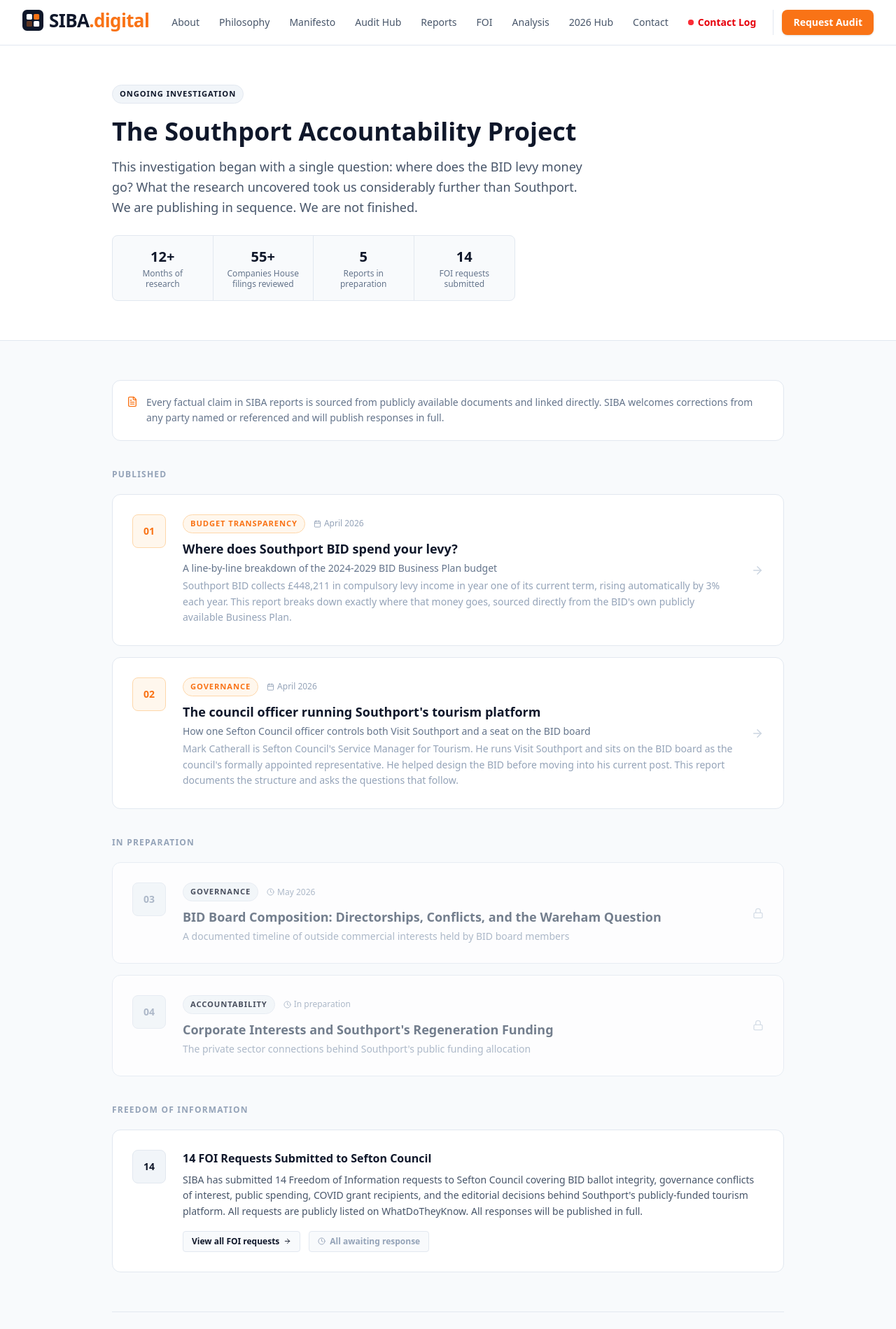
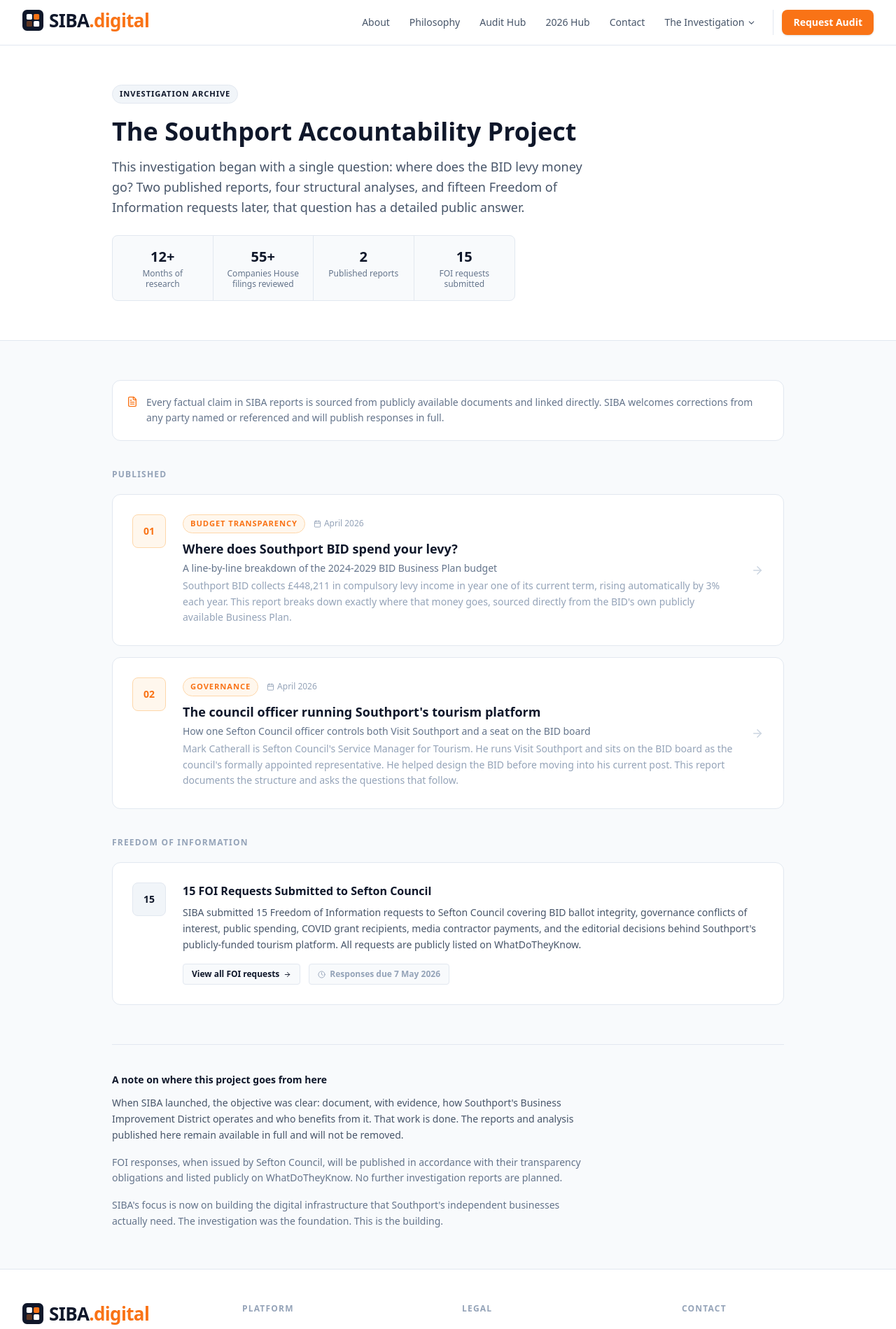
Before and after one commit to damian756/siba.digital, a Next.js app: page /reports in a window 1280 px wide. Shown: the top 1899 px of the page at 70% size. Built offline with nearby package versions, Linux system fonts and the light colour scheme.

Commit message:
Close investigation phase: remove pending reports, update copy, rebuild nav with dropdown

```diff
--- a/app/analysis/page.tsx
+++ b/app/analysis/page.tsx
@@ -66,10 +66,18 @@ export default function AnalysisPage() {
             Not reactive complaints about individual boards. Analysis of why
             the model itself produces predictable outcomes regardless of intent.
           </p>
-          <div className="mt-6 inline-flex items-center gap-2 rounded-lg border border-[#e2e8f0] bg-[#f8fafc] px-4 py-3">
-            <span className="w-1.5 h-1.5 rounded-full bg-[#94a3b8] flex-shrink-0" />
-            <p className="text-xs text-[#64748b] leading-relaxed">
-              The active investigation phase is complete. 15 Freedom of Information requests remain outstanding with responses due by 7 May 2026. All findings are published in full and will remain so. FOI responses will be added to the public record as they arrive.
+          <div className="mt-6 rounded-lg border border-[#e2e8f0] bg-[#f8fafc] px-5 py-4 max-w-2xl">
+            <p className="text-xs font-semibold text-[#0f172a] mb-2">A note on where this project goes from here</p>
+            <p className="text-xs text-[#64748b] leading-relaxed mb-2">
+              When SIBA launched, the objective was to document, with evidence, how Southport&apos;s
+              Business Improvement District operates and who benefits from it. That work is done.
+              Everything published here remains available in full and will not be removed. No
+              further analysis is planned.
+            </p>
+            <p className="text-xs text-[#94a3b8] leading-relaxed">
+              15 Freedom of Information requests are on the public record via WhatDoTheyKnow.
+              Responses, when issued by Sefton Council, will be published under their transparency
+              obligations. SIBA&apos;s focus is now on building Southport&apos;s digital infrastructure.
             </p>
           </div>
         </div>
--- a/app/page.tsx
+++ b/app/page.tsx
@@ -134,7 +134,7 @@ export default function HomePage() {
             </p>
             <span className="inline-flex items-center gap-1.5 text-[10px] font-bold uppercase tracking-widest text-[#475569] border border-[#1e293b] rounded px-2.5 py-1">
               <span className="w-1.5 h-1.5 rounded-full bg-[#475569]" />
-              Active investigation phase complete. 15 FOI requests outstanding. All findings published.
+              Investigation complete. All findings published.
             </span>
           </div>
           <div className="space-y-0 divide-y divide-[#1e293b]">
--- a/app/reports/page.tsx
+++ b/app/reports/page.tsx
@@ -1,18 +1,18 @@
 import type { Metadata } from "next";
 import Link from "next/link";
-import { ArrowRight, FileText, Calendar, Lock, Clock, ExternalLink } from "lucide-react";
+import { ArrowRight, FileText, Calendar, Clock } from "lucide-react";
 
 export const metadata: Metadata = {
   title: "SIBA Reports: The Southport Accountability Project",
   description:
-    "An ongoing investigation into BID governance, levy spending, and the corporate interests shaping Southport's regeneration. Publishing in sequence.",
+    "Published reports on BID governance, levy spending, and the corporate interests shaping Southport's regeneration. The investigation is complete.",
   alternates: {
     canonical: "https://www.siba.digital/reports",
   },
   openGraph: {
     title: "SIBA Reports: The Southport Accountability Project",
     description:
-      "An ongoing investigation into BID governance, levy spending, and the corporate interests shaping Southport's regeneration. Publishing in sequence.",
+      "Published reports on BID governance, levy spending, and the corporate interests shaping Southport's regeneration.",
     url: "https://www.siba.digital/reports",
     type: "website",
   },
@@ -41,28 +41,11 @@ const publishedReports = [
   },
 ];
 
-const upcomingReports = [
-  {
-    number: "03",
-    title: "BID Board Composition: Directorships, Conflicts, and the Wareham Question",
-    subtitle: "A documented timeline of outside commercial interests held by BID board members",
-    date: "May 2026",
-    category: "Governance",
-  },
-  {
-    number: "04",
-    title: "Corporate Interests and Southport's Regeneration Funding",
-    subtitle: "The private sector connections behind Southport's public funding allocation",
-    date: "In preparation",
-    category: "Accountability",
-  },
-];
-
 const methodologyStats = [
   { value: "12+", label: "Months of research" },
   { value: "55+", label: "Companies House filings reviewed" },
-  { value: "5", label: "Reports in preparation" },
-  { value: "14", label: "FOI requests submitted" },
+  { value: "2", label: "Published reports" },
+  { value: "15", label: "FOI requests submitted" },
 ];
 
 export default function ReportsPage() {
@@ -71,14 +54,14 @@ export default function ReportsPage() {
       {/* Header */}
       <div className="bg-white border-b border-[#e2e8f0]">
         <div className="mx-auto max-w-5xl px-4 sm:px-6 lg:px-8 py-14">
-          <span className="badge badge-navy mb-5">Ongoing Investigation</span>
+          <span className="badge badge-navy mb-5">Investigation Archive</span>
           <h1 className="text-4xl font-bold text-[#0f172a] mb-4">
             The Southport Accountability Project
           </h1>
           <p className="text-lg text-[#475569] leading-relaxed max-w-2xl mb-6">
             This investigation began with a single question: where does the BID levy money go?
-            What the research uncovered took us considerably further than Southport.
-            We are publishing in sequence. We are not finished.
+            Two published reports, four structural analyses, and fifteen Freedom of Information
+            requests later, that question has a detailed public answer.
           </p>
 
           {/* Methodology stats */}
@@ -145,41 +128,6 @@ export default function ReportsPage() {
           </div>
         </div>
 
-        {/* Upcoming reports */}
-        <div className="mt-10">
-          <p className="text-xs font-bold uppercase tracking-widest text-[#94a3b8] mb-5">
-            In preparation
-          </p>
-          <div className="space-y-4">
-            {upcomingReports.map((r) => (
-              <div
-                key={r.number}
-                className="card bg-white p-7 flex flex-col sm:flex-row gap-6 opacity-75"
-              >
-                <div className="flex-shrink-0">
-                  <div className="flex h-12 w-12 items-center justify-center rounded-lg bg-[#f1f5f9] border border-[#e2e8f0]">
-                    <span className="text-sm font-bold text-[#94a3b8]">{r.number}</span>
-                  </div>
-                </div>
-                <div className="flex-1 min-w-0">
-                  <div className="flex flex-wrap items-center gap-3 mb-2">
-                    <span className="badge badge-navy">{r.category}</span>
-                    <span className="inline-flex items-center gap-1 text-xs text-[#94a3b8]">
-                      <Clock size={11} />
-                      {r.date}
-                    </span>
-                  </div>
-                  <h2 className="text-lg font-bold text-[#475569] mb-1">{r.title}</h2>
-                  <p className="text-sm text-[#94a3b8]">{r.subtitle}</p>
-                </div>
-                <div className="flex-shrink-0 self-center">
-                  <Lock size={16} className="text-[#cbd5e1]" />
-                </div>
-              </div>
-            ))}
-          </div>
-        </div>
-
         {/* FOI block */}
         <div className="mt-10">
           <p className="text-xs font-bold uppercase tracking-widest text-[#94a3b8] mb-5">
@@ -188,20 +136,20 @@ export default function ReportsPage() {
           <div className="card bg-white p-7 border-l-4 border-l-[#0f172a]">
             <div className="flex flex-col sm:flex-row gap-6 items-start">
               <div className="flex-shrink-0">
-                <div className="flex h-12 w-12 items-center justify-center rounded-lg bg-[#f1f5f9] border border-[#e2e8f0]">
-                  <span className="text-sm font-bold text-[#0f172a]">14</span>
+                  <div className="flex h-12 w-12 items-center justify-center rounded-lg bg-[#f1f5f9] border border-[#e2e8f0]">
+                  <span className="text-sm font-bold text-[#0f172a]">15</span>
                 </div>
               </div>
               <div className="flex-1">
                 <h2 className="text-base font-bold text-[#0f172a] mb-2">
-                  14 FOI Requests Submitted to Sefton Council
+                  15 FOI Requests Submitted to Sefton Council
                 </h2>
                 <p className="text-sm text-[#475569] leading-relaxed mb-4">
-                  SIBA has submitted 14 Freedom of Information requests to Sefton Council
-                  covering BID ballot integrity, governance conflicts of interest, public spending,
-                  COVID grant recipients, and the editorial decisions behind Southport&apos;s
-                  publicly-funded tourism platform. All requests are publicly listed on
-                  WhatDoTheyKnow. All responses will be published in full.
+                  SIBA submitted 15 Freedom of Information requests to Sefton Council covering
+                  BID ballot integrity, governance conflicts of interest, public spending, COVID
+                  grant recipients, media contractor payments, and the editorial decisions behind
+                  Southport&apos;s publicly-funded tourism platform. All requests are publicly
+                  listed on WhatDoTheyKnow.
                 </p>
                 <div className="flex flex-wrap gap-3">
                   <Link
@@ -213,7 +161,7 @@ export default function ReportsPage() {
                   </Link>
                   <span className="inline-flex items-center gap-1.5 text-xs font-semibold text-[#94a3b8] border border-[#e2e8f0] rounded px-3 py-1.5 bg-[#f8fafc]">
                     <Clock size={11} />
-                    All awaiting response
+                    Responses due 7 May 2026
                   </span>
                 </div>
               </div>
@@ -224,19 +172,24 @@ export default function ReportsPage() {
         {/* Investigation sign-off */}
         <div className="mt-14 border-t border-[#e2e8f0] pt-10">
           <div className="max-w-2xl">
+            <p className="text-sm font-semibold text-[#0f172a] mb-3">
+              A note on where this project goes from here
+            </p>
             <p className="text-sm text-[#475569] leading-relaxed mb-4">
-              Our research has identified structural patterns connecting local governance decisions
-              to corporate interests at a national and international level. Some of what we have
-              found involves organisations with revenues in the hundreds of millions. We are being
-              thorough. We are taking our time.
+              When SIBA launched, the objective was clear: document, with evidence, how
+              Southport&apos;s Business Improvement District operates and who benefits from it.
+              That work is done. The reports and analysis published here remain available in full
+              and will not be removed.
+            </p>
+            <p className="text-sm text-[#64748b] leading-relaxed mb-4">
+              FOI responses, when issued by Sefton Council, will be published in accordance with
+              their transparency obligations and listed publicly on WhatDoTheyKnow. No further
+              investigation reports are planned.
             </p>
             <p className="text-sm text-[#64748b] leading-relaxed">
-              If you have information relevant to BID governance, Town Deal funding, or business
-              representation in PR8 or PR9, contact{" "}
-              <a href="mailto:damian@siba.digital" className="text-[#f97316] hover:underline">
-                damian@siba.digital
-              </a>
-              . All communications handled in strict confidence.
+              SIBA&apos;s focus is now on building the digital infrastructure that Southport&apos;s
+              independent businesses actually need. The investigation was the foundation. This is
+              the building.
             </p>
           </div>
         </div>
--- a/components/Nav.tsx
+++ b/components/Nav.tsx
@@ -1,26 +1,40 @@
 "use client";
 
 import Link from "next/link";
-import { useState } from "react";
-import { Menu, X } from "lucide-react";
+import { useState, useRef, useEffect } from "react";
+import { Menu, X, ChevronDown } from "lucide-react";
 import SibaLogo from "@/components/SibaLogo";
 
-const links = [
+const topLinks = [
   { href: "/about", label: "About" },
   { href: "/philosophy", label: "Philosophy" },
-  { href: "/manifesto", label: "Manifesto" },
   { href: "/audit", label: "Audit Hub" },
-  { href: "/reports", label: "Reports" },
-  { href: "/foi", label: "FOI" },
-  { href: "/analysis", label: "Analysis" },
   { href: "/2026", label: "2026 Hub" },
   { href: "/contact", label: "Contact" },
 ];
 
-const alertLink = { href: "/contact-log", label: "Contact Log" };
+const investigationLinks = [
+  { href: "/analysis", label: "Analysis" },
+  { href: "/reports", label: "Reports" },
+  { href: "/foi", label: "FOI Requests" },
+  { href: "/contact-log", label: "Contact Log", alert: true },
+  { href: "/manifesto", label: "Manifesto" },
+];
 
 export default function Nav() {
-  const [open, setOpen] = useState(false);
+  const [mobileOpen, setMobileOpen] = useState(false);
+  const [dropdownOpen, setDropdownOpen] = useState(false);
+  const dropdownRef = useRef<HTMLDivElement>(null);
+
+  useEffect(() => {
+    function handleClickOutside(e: MouseEvent) {
+      if (dropdownRef.current && !dropdownRef.current.contains(e.target as Node)) {
+        setDropdownOpen(false);
+      }
+    }
+    document.addEventListener("mousedown", handleClickOutside);
+    return () => document.removeEventListener("mousedown", handleClickOutside);
+  }, []);
 
   return (
     <header className="fixed top-0 left-0 right-0 z-50 bg-white border-b border-[#e2e8f0]">
@@ -32,7 +46,7 @@ export default function Nav() {
 
           {/* Desktop nav */}
           <nav className="hidden md:flex items-center gap-1">
-            {links.map((l) => (
+            {topLinks.map((l) => (
               <Link
                 key={l.href}
                 href={l.href}
@@ -41,16 +55,46 @@ export default function Nav() {
                 {l.label}
               </Link>
             ))}
+
+            {/* Investigation dropdown */}
+            <div className="relative" ref={dropdownRef}>
+              <button
+                onClick={() => setDropdownOpen(!dropdownOpen)}
+                className="inline-flex items-center gap-1 px-3 py-2 rounded-md text-sm font-medium text-[#475569] hover:text-[#0f172a] hover:bg-[#f8fafc] transition-colors"
+              >
+                The Investigation
+                <ChevronDown
+                  size={13}
+                  className={`transition-transform duration-150 ${dropdownOpen ? "rotate-180" : ""}`}
+                />
+              </button>
+
+              {dropdownOpen && (
+                <div className="absolute right-0 top-full mt-1 w-48 rounded-lg border border-[#e2e8f0] bg-white shadow-lg py-1 z-50">
+                  {investigationLinks.map((l) => (
                     <Link
-              href={alertLink.href}
-              className="inline-flex items-center gap-1.5 px-3 py-2 rounded-md text-sm font-semibold text-red-600 hover:text-red-700 hover:bg-red-50 transition-colors"
+                      key={l.href}
+                      href={l.href}
+                      onClick={() => setDropdownOpen(false)}
+                      className={`flex items-center gap-2 px-4 py-2.5 text-sm font-medium transition-colors ${
+                        l.alert
+                          ? "text-red-600 hover:text-red-700 hover:bg-red-50"
+                          : "text-[#475569] hover:text-[#0f172a] hover:bg-[#f8fafc]"
+                      }`}
                     >
-              <span className="relative flex h-2 w-2 flex-shrink-0">
+                      {l.alert && (
+                        <span className="relative flex h-1.5 w-1.5 flex-shrink-0">
                           <span className="animate-ping absolute inline-flex h-full w-full rounded-full bg-red-400 opacity-75" />
-                <span className="relative inline-flex rounded-full h-2 w-2 bg-red-500" />
+                          <span className="relative inline-flex rounded-full h-1.5 w-1.5 bg-red-500" />
                         </span>
-              {alertLink.label}
+                      )}
+                      {l.label}
                     </Link>
+                  ))}
+                </div>
+              )}
+            </div>
+
             <div className="ml-2 pl-3 border-l border-[#e2e8f0]">
               <Link
                 href="/audit#request"
@@ -62,42 +106,60 @@ export default function Nav() {
           </nav>
 
           <button
-            onClick={() => setOpen(!open)}
+            onClick={() => setMobileOpen(!mobileOpen)}
             className="md:hidden p-2 rounded-md text-[#475569] hover:text-[#0f172a] hover:bg-[#f8fafc] transition-colors"
             aria-label="Toggle menu"
           >
-            {open ? <X size={20} /> : <Menu size={20} />}
+            {mobileOpen ? <X size={20} /> : <Menu size={20} />}
           </button>
         </div>
       </div>
 
-      {open && (
+      {/* Mobile menu */}
+      {mobileOpen && (
         <div className="md:hidden border-t border-[#e2e8f0] bg-white px-4 py-4 space-y-1">
-          {links.map((l) => (
+          {topLinks.map((l) => (
             <Link
               key={l.href}
               href={l.href}
-              onClick={() => setOpen(false)}
+              onClick={() => setMobileOpen(false)}
               className="block rounded-md px-3 py-2.5 text-sm font-medium text-[#475569] hover:text-[#0f172a] hover:bg-[#f8fafc]"
             >
               {l.label}
             </Link>
           ))}
+
+          {/* Investigation sub-section */}
+          <div className="pt-1">
+            <p className="px-3 py-1.5 text-[10px] font-bold uppercase tracking-widest text-[#94a3b8]">
+              The Investigation
+            </p>
+            {investigationLinks.map((l) => (
               <Link
-            href={alertLink.href}
-            onClick={() => setOpen(false)}
-            className="flex items-center gap-2 rounded-md px-3 py-2.5 text-sm font-semibold text-red-600 hover:text-red-700 hover:bg-red-50"
+                key={l.href}
+                href={l.href}
+                onClick={() => setMobileOpen(false)}
+                className={`flex items-center gap-2 rounded-md px-3 py-2.5 text-sm font-medium transition-colors ${
+                  l.alert
+                    ? "text-red-600 hover:text-red-700 hover:bg-red-50"
+                    : "text-[#475569] hover:text-[#0f172a] hover:bg-[#f8fafc]"
+                }`}
               >
-            <span className="relative flex h-2 w-2 flex-shrink-0">
+                {l.alert && (
+                  <span className="relative flex h-1.5 w-1.5 flex-shrink-0">
                     <span className="animate-ping absolute inline-flex h-full w-full rounded-full bg-red-400 opacity-75" />
-              <span className="relative inline-flex rounded-full h-2 w-2 bg-red-500" />
+                    <span className="relative inline-flex rounded-full h-1.5 w-1.5 bg-red-500" />
                   </span>
-            {alertLink.label}
+                )}
+                {l.label}
               </Link>
+            ))}
+          </div>
+
           <div className="pt-2">
             <Link
               href="/audit#request"
-            onClick={() => setOpen(false)}
+              onClick={() => setMobileOpen(false)}
               className="block w-full rounded-lg bg-[#f97316] px-4 py-2.5 text-center text-sm font-semibold text-white"
             >
               Request Audit
```
Lines whose indentation alone changed are shown as unchanged.
